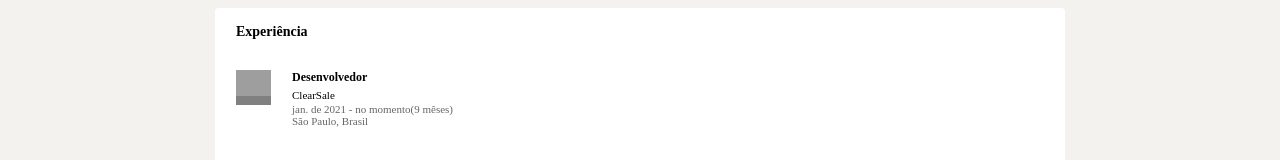
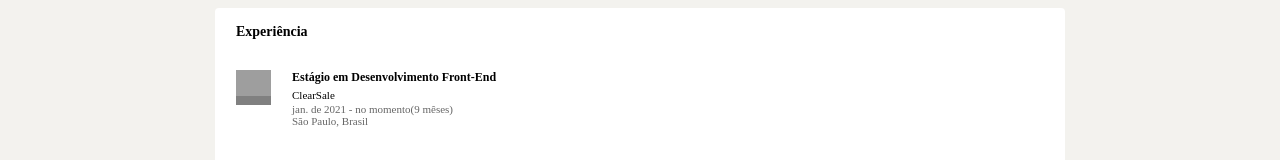
Before and after one commit to ig0rfranca/desafio-mod01-turma809, a plain HTML site: page index.html in a window 1280 px wide. Shown: the part 430-590 px from the top of the page. Drawn offline with Linux system fonts and the light colour scheme; grey boxes are pictures that could not be loaded.

Commit message:
Alteração no título da experiência

```diff
--- a/index.html
+++ b/index.html
@@ -92,7 +92,7 @@
                     </div>
                     <!-- <img src="" alt=""> -->
                     <div class="text">
-                        <h3>Desenvolvedor</h3>
+                        <h3>Estágio em Desenvolvimento Front-End </h3>
                         <span>ClearSale</span>
                         <p>jan. de 2021 - no momento(9 mêses) <br>São Paulo, Brasil </p>
                     </div>
```
